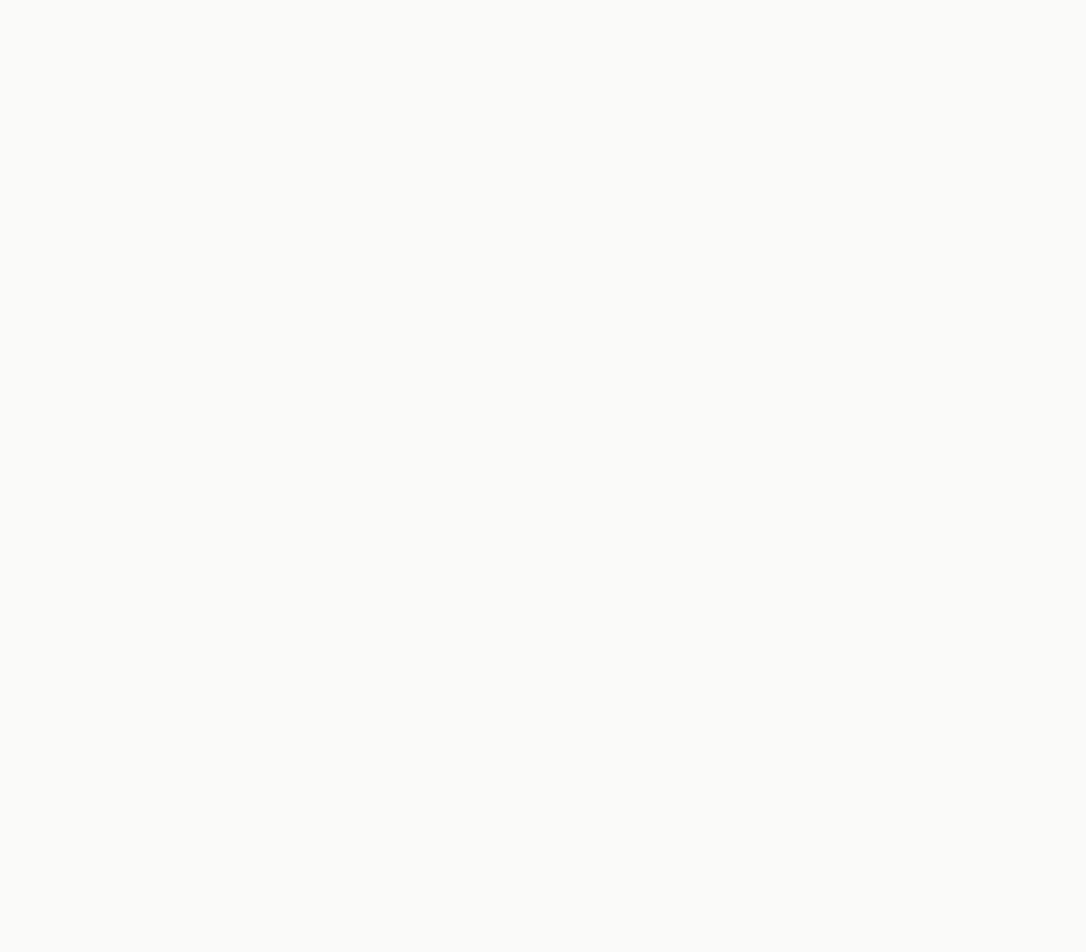
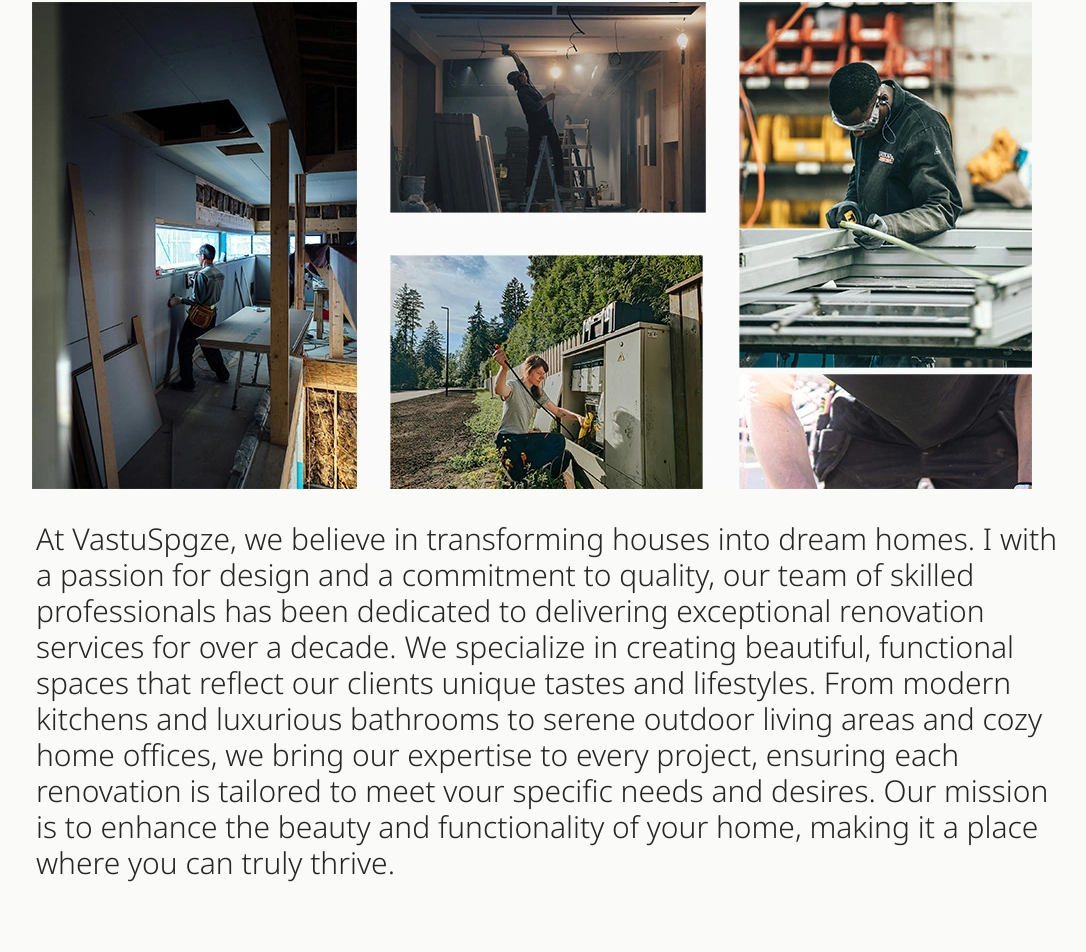
Before and after one commit to Erfan-84655/VastuSpaze, a React (Vite) app: page / in a window 1280 px wide. Shown: the part 6390-7342 px from the top of the page, without its empty margins (92-1178 px from the left). Before the commit the page ends 6228 px from the top, so only its background shows below. Built offline with nearby package versions, Linux system fonts and the light colour scheme; a web font is replaced by a local one.

Commit message:
finish About Section

```diff
--- a/src/App.jsx
+++ b/src/App.jsx
@@ -1,5 +1,5 @@
 import React from 'react'
-import {Hero, Navbar,Portfolio,Services} from '../src/Components/index'
+import {About, Hero, Navbar,Portfolio,Services} from '../src/Components/index'
 export default function App() {
   return (
   <main className='overflow-x-hidden antialiased text-neutral-800'>
@@ -7,6 +7,7 @@
     <Hero/>
     <Services/>
     <Portfolio/>
+    <About/>
   </main>
   )
 }
--- a/src/Components/About/index.jsx
+++ b/src/Components/About/index.jsx
@@ -1,9 +1,33 @@
-import React from 'react'
-
+import React from "react";
+import aboutImage from "../../assets/about.webp";
 export default function About() {
   return (
-    <div>
-
-    </div>
-  )
+    <section className="max-w-7xl mx-auto border-b-2 mt-20 " id="about">
+      <h2 className="text-xl lg:text-3xl tracking-tight text-center uppercase mb-12 mx-4">
+        About
+      </h2>
+      <div className="flex flex-col items-center lg:space-x-8 mx-4 mb-20">
+        <div className="mb-8 lg:mb-0">
+          <img
+            src={aboutImage}
+            className="w-full h-auto"
+            alt="About VastuSpaze"
+          />
+        </div>
+        <p className="text-lg lg:text-3xl font-light text-center lg:text-left max-w-5xl mx-auto mt-8">
+          At VastuSpgze, we believe in transforming houses into dream homes. I
+          with a passion for design and a commitment to quality, our team of
+          skilled professionals has been dedicated to delivering exceptional
+          renovation services for over a decade. We specialize in creating
+          beautiful, functional spaces that reflect our clients unique tastes
+          and lifestyles. From modern kitchens and luxurious bathrooms to serene
+          outdoor living areas and cozy home offices, we bring our expertise to
+          every project, ensuring each renovation is tailored to meet vour
+          specific needs and desires. Our mission is to enhance the beauty and
+          functionality of your home, making it a place where you can truly
+          thrive.
+        </p>
+      </div>
+    </section>
+  );
 }
```
